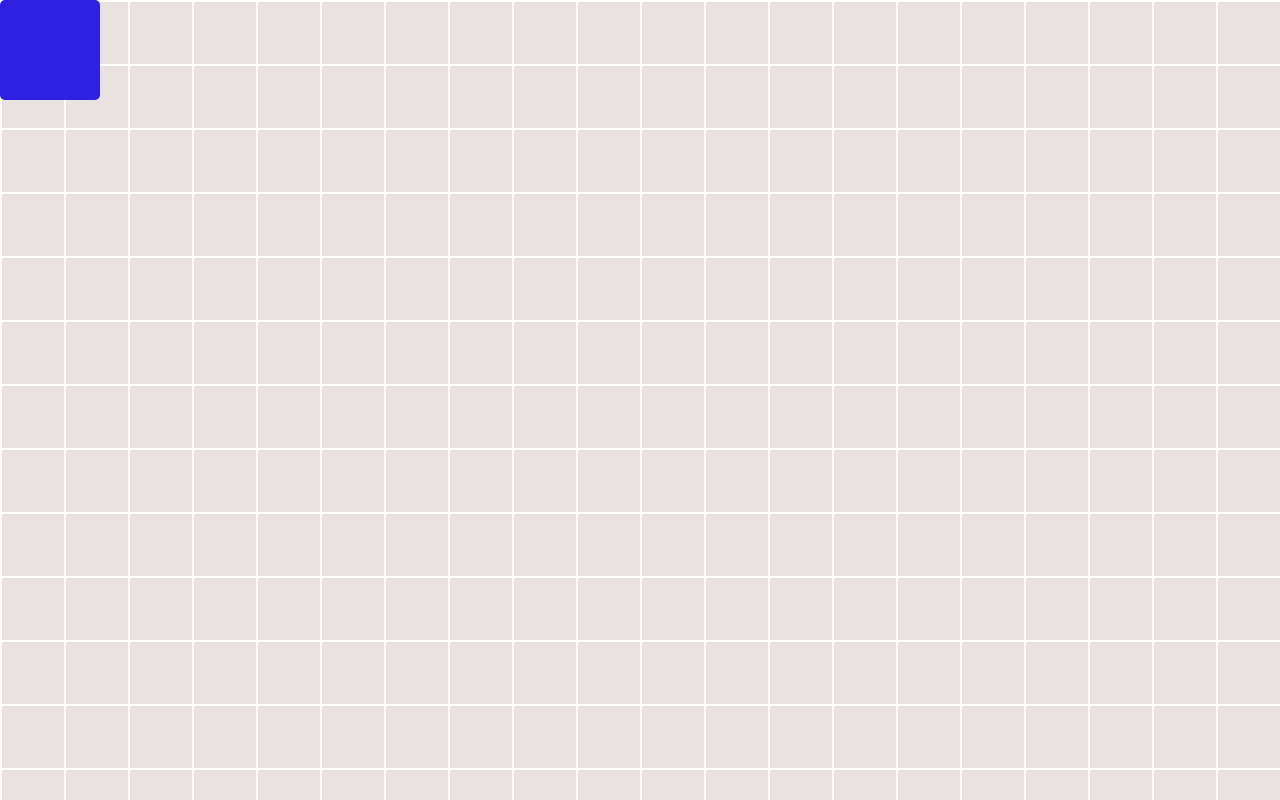
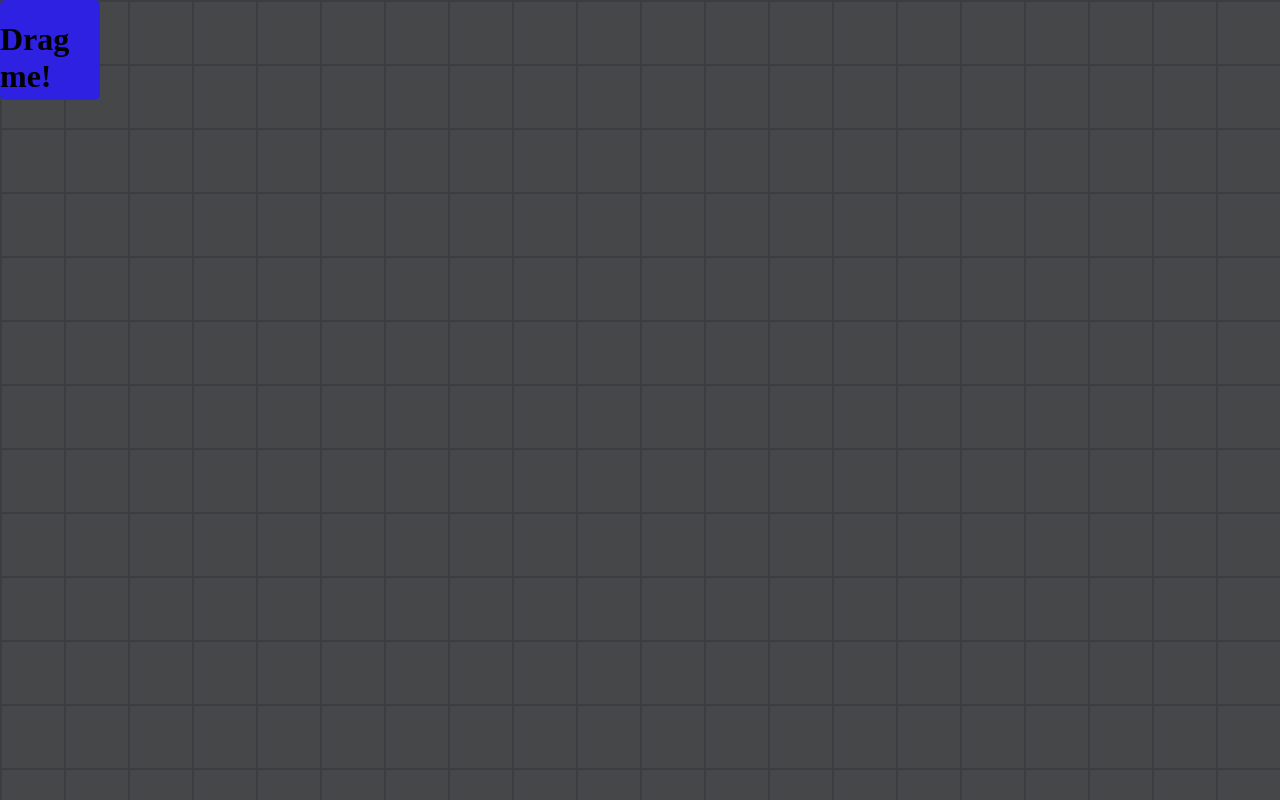
Before and after one commit to zofienora/draganddropv1, a React (Vite) app: page / in a window 1280 px wide. Built offline with nearby package versions, Linux system fonts and the light colour scheme.

Commit message:
changed colors

```diff
--- a/src/App.css
+++ b/src/App.css
@@ -1,7 +1,7 @@
 #container {
-  background-color:#eae1e1;
-  background-image: linear-gradient(#ffffff .1em, transparent .1em),
-  linear-gradient(90deg, #ffffff .1em, transparent .1em);
+  background-color:#454748;
+  background-image: linear-gradient(#3d3c42 .1em, transparent .1em),
+  linear-gradient(90deg, #3d3c42 .1em, transparent .1em);
   background-size: 4em 4em;
   height: 100vh;
 }
--- a/src/components/Card.jsx
+++ b/src/components/Card.jsx
@@ -2,10 +2,48 @@ function Card() {
     return (
         <>
             <div id="container">
-                <div id="card"></div>
+                <div
+                    id="card">
+                    <div id="header">
+                        <h1>Drag me!</h1>
+                    </div>
+                </div>
             </div>
         </>
     )
+};
+
+export default Card;
+
+
+
+/* let newX = 0, newY = 0, startX = 0, startY = 0;
+
+const card = document.getElementById('card')
+
+card.addEventListener('mousedown', mouseDown)
+
+function mouseDown(e){
+    startX = e.clientX
+    startY = e.clientY
+
+    document.addEventListener('mousemove', mouseMove)
+    document.addEventListener('mouseup', mouseUp)
 }
 
-export default Card;
+function mouseMove(e){
+    newX = startX - e.clientX
+    newY = startY - e.clientY
+
+    startX = e.clientX
+    startY = e.clientY
+
+    card.style.top = (card.offsetTop - newY) + 'px'
+    card.style.left = (card.offsetLeft - newX) + 'px'
+}
+
+function mouseUp(e){
+    document.removeEventListener('mousemove', mouseMove)
+}
+
+*/
```
